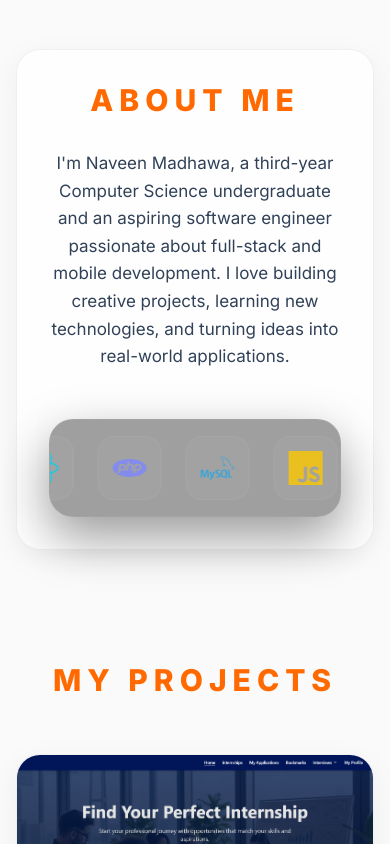
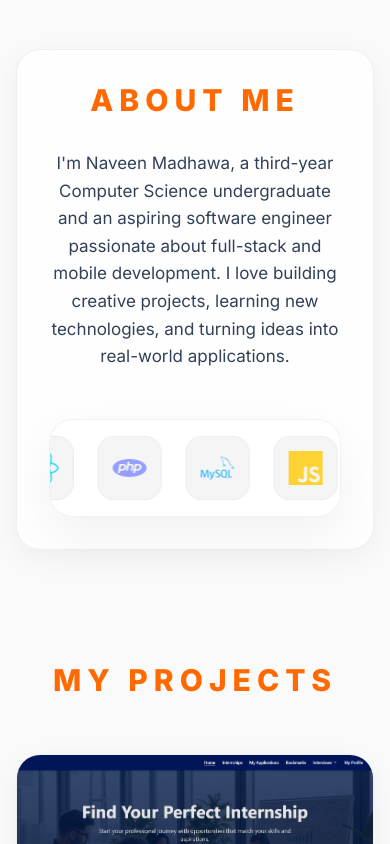
Before and after one commit to KVPnaveen/Portfolio, a React (Vite) app: page / in a window 390 px wide. Shown: the part 1156-2000 px from the top of the page. Built offline with nearby package versions, Linux system fonts and the light colour scheme.

Commit message:
Enhanced portfolio UI with responsive typography, improved hero branding, optimized logo visibility, and added Light/Dark mode support.

```diff
--- a/src/components/TechnologiesSection.jsx
+++ b/src/components/TechnologiesSection.jsx
@@ -19,7 +19,7 @@ const technologies = [
   { name: 'JavaScript', Icon: SiJavascript, className: 'text-yellow-400' },
   { name: 'Tailwind CSS', Icon: SiTailwindcss, className: 'text-sky-400' },
   { name: 'MongoDB', Icon: SiMongodb, className: 'text-emerald-400' },
-  { name: 'GitHub', Icon: SiGithub, className: 'text-white' },
+  { name: 'GitHub', Icon: SiGithub, className: 'text-slate-800 dark:text-white' },
   { name: 'Figma', Icon: SiFigma, className: 'text-pink-400' },
   { name: 'Git', Icon: SiGit, className: 'text-orange-500' },
   { name: 'VS Code', Icon: VscVscode, className: 'text-sky-400' },
@@ -32,14 +32,14 @@ const TechnologiesSection = () => {
       {/* Visually hide heading but keep for accessibility */}
       <h2 id="technologies-heading" className="sr-only">Technologies</h2>
 
-      <div className="mt-6 rounded-3xl border border-white/5 bg-[#0f0f0f]/40 p-4 shadow-[0_20px_50px_rgba(0,0,0,0.4)] backdrop-blur-md overflow-hidden">
+      <div className="mt-6 rounded-3xl border border-black/5 bg-white/60 dark:border-white/5 dark:bg-[#0f0f0f]/40 p-4 shadow-[0_20px_50px_rgba(0,0,0,0.05)] dark:shadow-[0_20px_50px_rgba(0,0,0,0.4)] backdrop-blur-md overflow-hidden transition-all duration-300">
         {/* Marquee wrapper */}
         <div className="marquee">
           {/* Track: duplicated list for seamless loop. `animate-marquee` defined in CSS. */}
           <div className="marquee-track flex items-center gap-6 whitespace-nowrap will-change-transform animate-marquee">
             {technologies.concat(technologies).map(({ name, Icon, className }, idx) => (
               <div key={`${name}-${idx}`} className="inline-flex items-center justify-center">
-                <div className="flex h-16 w-16 items-center justify-center rounded-2xl bg-white/5 border border-white/5 p-3.5 transition-all duration-300 transform-gpu opacity-80 hover:opacity-100 hover:scale-110 hover:border-orange-500/30">
+                <div className="flex h-16 w-16 items-center justify-center rounded-2xl bg-black/5 dark:bg-white/5 border border-black/5 dark:border-white/5 p-3.5 transition-all duration-300 transform-gpu opacity-80 hover:opacity-100 hover:scale-110 hover:border-orange-500/30">
                   <Icon className={`${className} h-full w-full`} aria-hidden="true" />
                 </div>
               </div>
--- a/src/styles/index.css
+++ b/src/styles/index.css
@@ -129,16 +129,29 @@
   position: absolute;
   pointer-events: none;
   z-index: -10;
+  opacity: 0.015;
+  filter: blur(4px) drop-shadow(0 0 50px rgba(0, 210, 255, 0.2));
+}
+
+.dark .logo-watermark {
   opacity: 0.025;
   filter: blur(4px) drop-shadow(0 0 50px rgba(0, 210, 255, 0.5));
 }
 
 /* Glow orb gradients */
 .glow-orb-cyan {
+  background: radial-gradient(circle, rgba(0, 210, 255, 0.08) 0%, rgba(0, 114, 255, 0) 70%);
+}
+
+.glow-orb-orange {
+  background: radial-gradient(circle, rgba(255, 138, 0, 0.06) 0%, rgba(255, 80, 0, 0) 70%);
+}
+
+.dark .glow-orb-cyan {
   background: radial-gradient(circle, rgba(0, 210, 255, 0.15) 0%, rgba(0, 114, 255, 0) 70%);
 }
 
-.glow-orb-orange {
+.dark .glow-orb-orange {
   background: radial-gradient(circle, rgba(255, 138, 0, 0.12) 0%, rgba(255, 80, 0, 0) 70%);
 }
 
```
